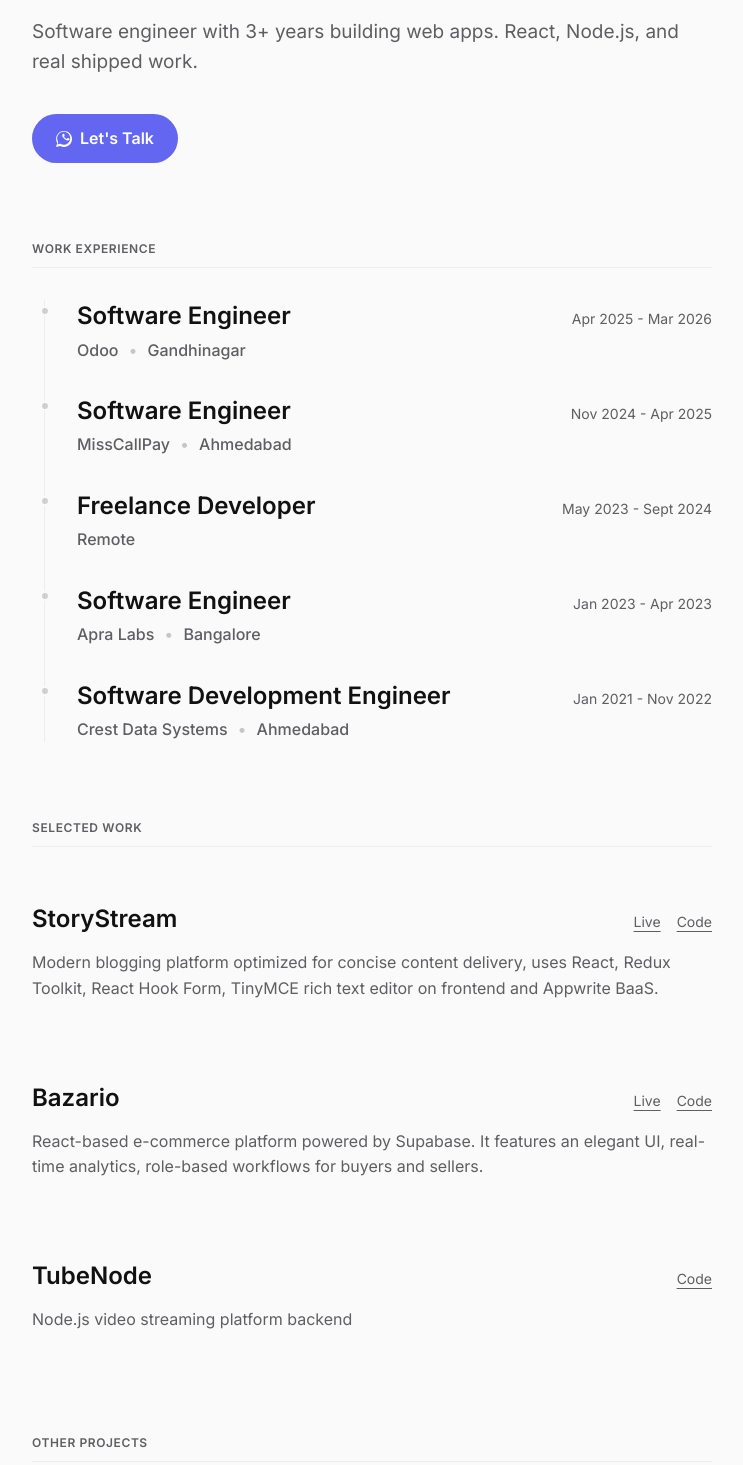
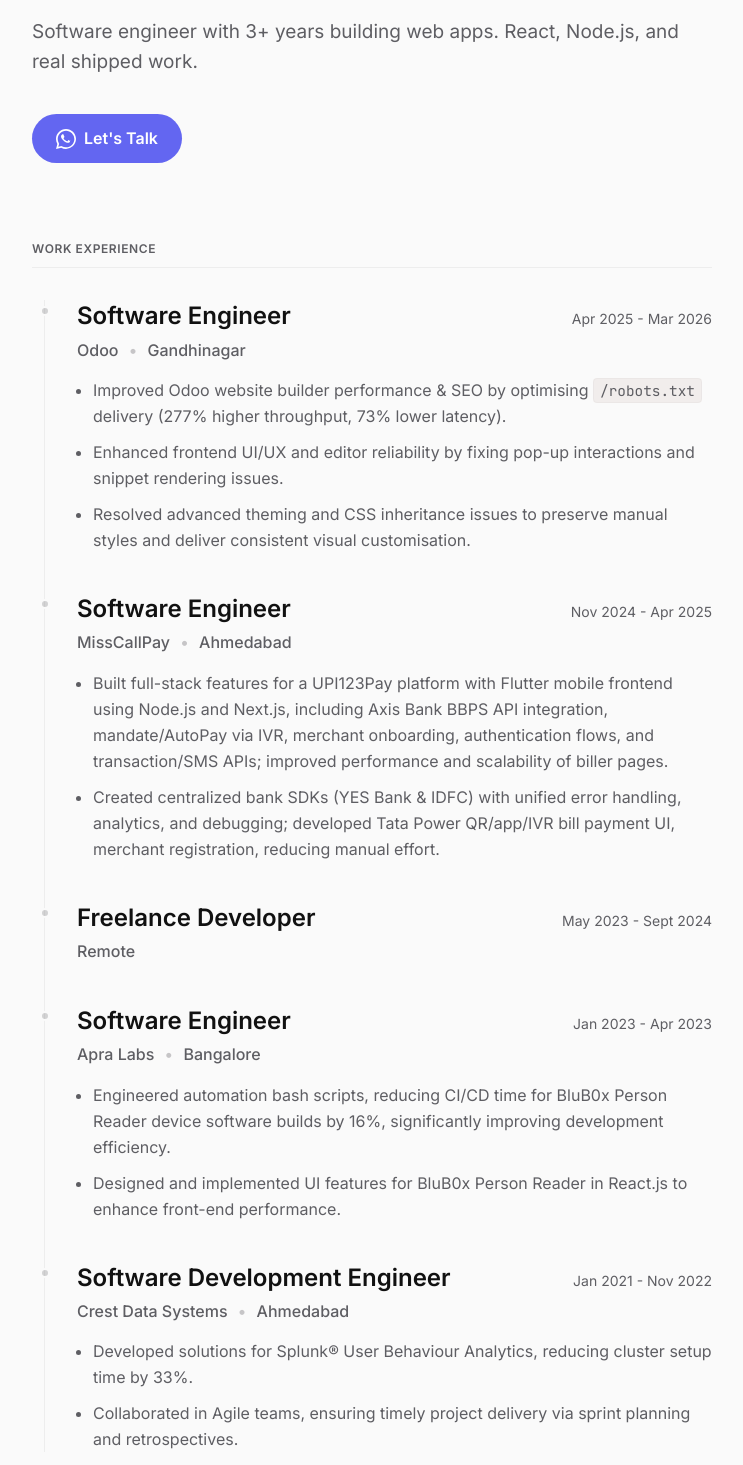
Before and after one commit to parthvyas7/parthvyas7.github.io, a website built with Vite: page index.html in a window 1280 px wide. Shown: the part 243-1708 px from the top of the page, without its empty margins (268-1011 px from the left). Built offline with nearby package versions, Linux system fonts and the light colour scheme.

Commit message:
feat: add work experience details and update social icon dimensions and styling utilities

```diff
--- a/index.html
+++ b/index.html
@@ -110,8 +110,9 @@
             rel="noopener noreferrer"
             class="inline-flex items-center gap-2 px-6 py-3 rounded-full bg-accent text-white text-body-md font-semibold hover:opacity-90 transition-opacity duration-200"
           >
-            <svg class="w-4 h-4 fill-current" viewBox="0 0 24 24" xmlns="http://www.w3.org/2000/svg">
-              <path d="M.057 24l1.687-6.163c-1.041-1.804-1.588-3.849-1.587-5.946C.06 5.348 5.397.01 12.008.01c3.202.001 6.212 1.246 8.477 3.514 2.266 2.268 3.507 5.28 3.505 8.484-.004 6.657-5.34 11.997-11.953 11.997-2.005-.001-3.973-.5-5.739-1.446L0 24zm6.59-4.846c1.6.95 3.188 1.449 4.825 1.451 5.436 0 9.86-4.37 9.864-9.799.002-2.63-1.023-5.101-2.885-6.965C16.528 2.01 14.07 1.01 11.568 1.01c-5.437 0-9.862 4.371-9.866 9.8.001 2.028.532 4.018 1.547 5.765l-.99 3.613 3.792-.983zm13.15-7.798c-.27-.136-1.595-.788-1.843-.878-.247-.09-.427-.136-.607.136-.18.272-.697.878-.854 1.059-.158.18-.315.204-.585.068-.27-.136-1.14-.42-2.172-1.341-.803-.717-1.345-1.603-1.503-1.875-.158-.272-.017-.419.119-.554.122-.122.27-.317.405-.476.135-.159.18-.272.27-.453.09-.181.045-.34-.022-.476-.068-.136-.608-1.464-.833-2.007-.22-.53-.443-.458-.607-.466-.158-.008-.338-.01-.518-.01-.18 0-.472.068-.72.34-.247.272-.944.922-.944 2.25 0 1.328.966 2.61 1.101 2.791.135.18 1.9 2.9 4.606 4.074.644.279 1.147.445 1.54.57.647.206 1.237.177 1.702.107.519-.078 1.595-.65 1.82-1.278.225-.629.225-1.17.158-1.278-.068-.109-.248-.154-.518-.29z"/>
+            <svg class="w-5 h-5 fill-current" viewBox="0 0 24 24" xmlns="http://www.w3.org/2000/svg">
+              <path d="M17.472 14.382c-.297-.149-1.758-.867-2.03-.967-.273-.099-.471-.148-.67.15-.197.297-.767.966-.94 1.164-.173.199-.347.223-.644.075-.297-.15-1.255-.463-2.39-1.475-.883-.788-1.48-1.761-1.653-2.059-.173-.297-.018-.458.13-.606.134-.133.298-.347.446-.52.149-.174.198-.298.298-.497.099-.198.05-.371-.025-.52-.075-.149-.669-1.612-.916-2.207-.242-.579-.487-.5-.669-.51-.173-.008-.371-.01-.57-.01-.198 0-.52.074-.792.372-.272.297-1.04.918-1.04 2.238 0 1.321.957 2.596 1.09 2.775.133.18 1.882 2.876 4.564 4.033.637.275 1.134.439 1.522.562.64.203 1.222.175 1.683.106.513-.077 1.582-.648 1.806-1.274.223-.626.223-1.162.156-1.274-.066-.111-.264-.186-.561-.335z"/>
+              <path d="M12.004 0C5.372 0 .006 5.365.006 11.998c0 2.115.549 4.172 1.594 5.992L.063 24l6.157-1.613a11.946 11.946 0 005.784 1.476h.005c6.627 0 11.994-5.365 11.994-11.998C24.003 5.366 18.636.001 12.004 0zm0 21.96h-.004a9.96 9.96 0 01-5.078-1.39l-.364-.216-3.775.99 1.008-3.681-.237-.376A9.928 9.928 0 012.041 12C2.041 6.478 6.487 2.033 12.008 2.033c2.67 0 5.18 1.04 7.069 2.929a9.94 9.94 0 012.929 7.07c-.002 5.52-4.447 9.965-9.966 9.965l-.036.002z"/>
             </svg>
             Let's Talk
           </a>
@@ -126,7 +127,7 @@
           Work Experience
         </h2>
 
-        <div class="relative border-l border-outline/10 ml-3 pl-6 md:pl-8 flex flex-col gap-8">
+        <div class="relative border-l border-outline/10 ml-3 pl-6 md:pl-8 flex flex-col gap-10">
 
           <!-- Experience 1: Odoo -->
           <div class="group relative flex flex-col gap-1.5">
@@ -145,6 +146,12 @@
             <div class="text-body-md text-secondary font-medium">
               Odoo <span class="text-outline/40 mx-1.5">•</span> Gandhinagar
             </div>
+
+            <ul class="list-disc list-outside ml-4 mt-2 flex flex-col gap-2.5 text-body-md text-secondary leading-relaxed">
+              <li>Improved Odoo website builder performance & SEO by optimising <code class="font-mono text-[0.9em] bg-surface-container px-1.5 py-0.5 rounded border border-outline/5">/robots.txt</code> delivery (277% higher throughput, 73% lower latency).</li>
+              <li>Enhanced frontend UI/UX and editor reliability by fixing pop-up interactions and snippet rendering issues.</li>
+              <li>Resolved advanced theming and CSS inheritance issues to preserve manual styles and deliver consistent visual customisation.</li>
+            </ul>
           </div>
 
           <!-- Experience 2: MissCallPay -->
@@ -164,6 +171,11 @@
             <div class="text-body-md text-secondary font-medium">
               MissCallPay <span class="text-outline/40 mx-1.5">•</span> Ahmedabad
             </div>
+
+            <ul class="list-disc list-outside ml-4 mt-2 flex flex-col gap-2.5 text-body-md text-secondary leading-relaxed">
+              <li>Built full-stack features for a UPI123Pay platform with Flutter mobile frontend using Node.js and Next.js, including Axis Bank BBPS API integration, mandate/AutoPay via IVR, merchant onboarding, authentication flows, and transaction/SMS APIs; improved performance and scalability of biller pages.</li>
+              <li>Created centralized bank SDKs (YES Bank & IDFC) with unified error handling, analytics, and debugging; developed Tata Power QR/app/IVR bill payment UI, merchant registration, reducing manual effort.</li>
+            </ul>
           </div>
 
           <!-- Experience 3: Freelance Developer -->
@@ -202,6 +214,11 @@
             <div class="text-body-md text-secondary font-medium">
               Apra Labs <span class="text-outline/40 mx-1.5">•</span> Bangalore
             </div>
+
+            <ul class="list-disc list-outside ml-4 mt-2 flex flex-col gap-2.5 text-body-md text-secondary leading-relaxed">
+              <li>Engineered automation bash scripts, reducing CI/CD time for BluB0x Person Reader device software builds by 16%, significantly improving development efficiency.</li>
+              <li>Designed and implemented UI features for BluB0x Person Reader in React.js to enhance front-end performance.</li>
+            </ul>
           </div>
 
           <!-- Experience 5: Crest Data Systems -->
@@ -221,6 +238,11 @@
             <div class="text-body-md text-secondary font-medium">
               Crest Data Systems <span class="text-outline/40 mx-1.5">•</span> Ahmedabad
             </div>
+
+            <ul class="list-disc list-outside ml-4 mt-2 flex flex-col gap-2.5 text-body-md text-secondary leading-relaxed">
+              <li>Developed solutions for Splunk® User Behaviour Analytics, reducing cluster setup time by 33%.</li>
+              <li>Collaborated in Agile teams, ensuring timely project delivery via sprint planning and retrospectives.</li>
+            </ul>
           </div>
 
         </div>
```
Also changed, not shown: output.css.
